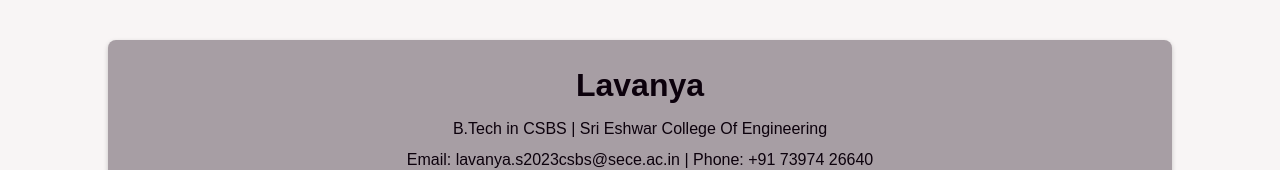
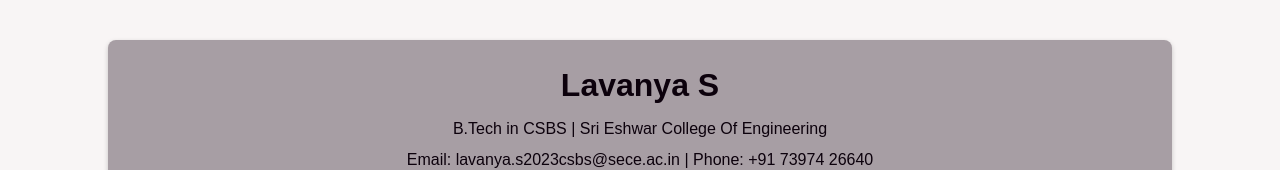
Before and after one commit to Lavanya-2006/Portfolio, a plain HTML site: page index.html in a window 1280 px wide. Shown: the top 170 px of the page. Drawn offline with Linux system fonts and the light colour scheme.

Commit message:
Update index.html

```diff
--- a/index.html
+++ b/index.html
@@ -9,7 +9,7 @@
 <body>
     <header>
         <div class="container">
-            <h1>Lavanya</h1>
+            <h1>Lavanya S</h1>
             <p>B.Tech in CSBS | Sri Eshwar College Of Engineering</p>
             <p>Email: lavanya.s2023csbs@sece.ac.in | Phone: +91 73974 26640</p>
         </div>
```
